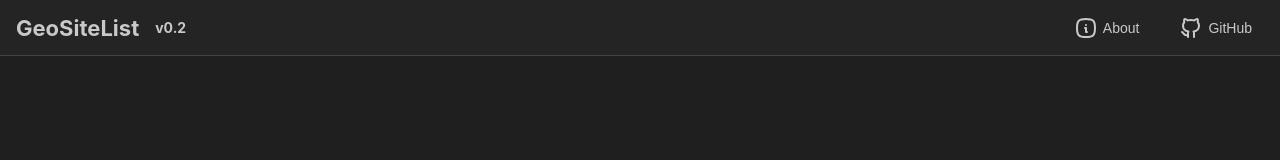
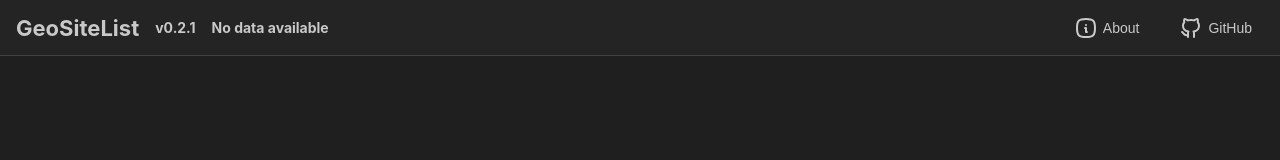
Before and after one commit to actusnileh/GeoSiteList, a React (Vite) app: page /GeoSiteList/about/ in a window 1280 px wide. Shown: the top 160 px of the page. Built offline with nearby package versions, Linux system fonts and the light colour scheme; no server answers.

Commit message:
v0.2.1: Added last data update in header

```diff
--- a/src/components/Header/Header.tsx
+++ b/src/components/Header/Header.tsx
@@ -2,6 +2,7 @@ import { Group, Burger, Title, Flex, Paper } from "@mantine/core";
 import { useDisclosure } from "@mantine/hooks";
 import { IconInfoSquareRounded, IconBrandGithub } from "@tabler/icons-react";
 import classes from "./Header.module.css";
+import { LastCommitDate } from "../LastCommitDate";
 
 const links = [
     {
@@ -53,7 +54,10 @@ export function HeaderSearch() {
                     >
                         GeoSiteList
                     </Title>
-                    <Title order={6}>v0.2</Title>
+                    <Title order={6}>
+                        v0.2.1
+                    </Title>
+                    <LastCommitDate />
                 </Group>
 
                 <Group className={classes.links} visibleFrom="sm">
@@ -62,9 +66,7 @@ export function HeaderSearch() {
             </div>
             {opened && (
                 <Paper className={classes.burgerMenu} shadow="md">
-                    <Group align="start">
-                        {items}
-                    </Group>
+                    <Group align="start">{items}</Group>
                 </Paper>
             )}
         </header>
--- /dev/null
+++ b/src/components/LastCommitDate/LastCommitDate.tsx
@@ -0,0 +1,41 @@
+import { Title } from "@mantine/core";
+import { useEffect, useState } from "react";
+
+const LastCommitDate = () => {
+    const [commitDate, setCommitDate] = useState(null);
+    const [loading, setLoading] = useState(true);
+
+    useEffect(() => {
+        const fetchCommitDate = async () => {
+            try {
+                const response = await fetch(
+                    "https://api.github.com/repos/actusnileh/geoip-geosite-list/commits?per_page=1"
+                );
+                if (!response.ok) {
+                    throw new Error("Network response was not ok");
+                }
+                const data = await response.json();
+                const lastCommit = data[0];
+                setCommitDate(lastCommit.commit.committer.date);
+            } finally {
+                setLoading(false);
+            }
+        };
+
+        fetchCommitDate();
+    }, []);
+
+    if (loading) return <Title order={6}>Loading...</Title>;
+
+    return (
+        <div>
+            {commitDate ? (
+                <Title order={6}>Last data update: {new Date(commitDate).toLocaleString()}</Title>
+            ) : (
+                <Title order={6}>No data available</Title>
+            )}
+        </div>
+    );
+};
+
+export default LastCommitDate;
--- /dev/null
+++ b/src/components/LastCommitDate/index.ts
@@ -0,0 +1 @@
+export { default as LastCommitDate } from './LastCommitDate';
--- a/src/components/index.ts
+++ b/src/components/index.ts
@@ -2,3 +2,4 @@ export { HeaderSearch } from "./Header";
 export { DataTable } from "./DataTable";
 export { ScrollToTop } from "./ScrollToTop";
 export { CopyTable } from "./CopyTable";
+export { LastCommitDate } from "./LastCommitDate";
```
